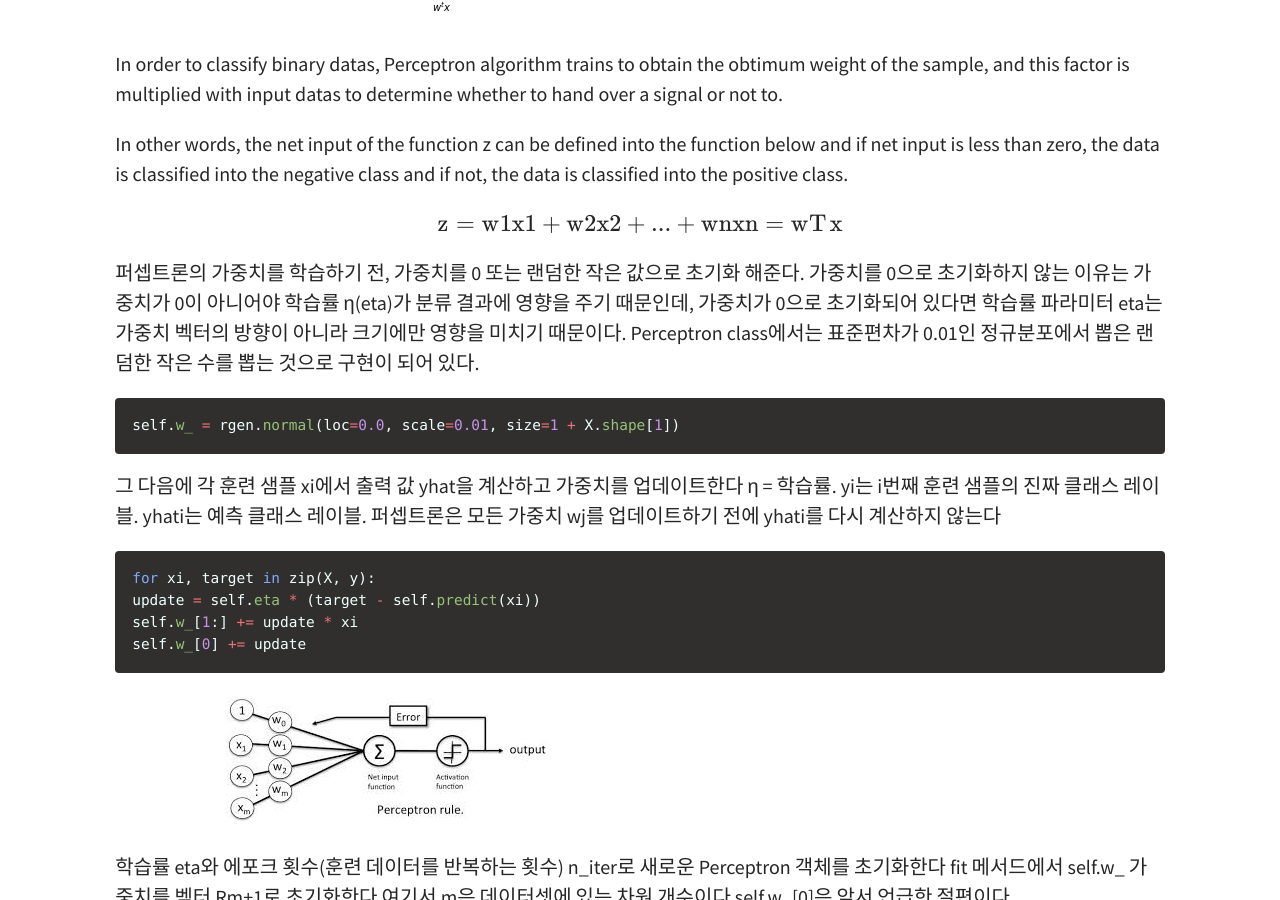
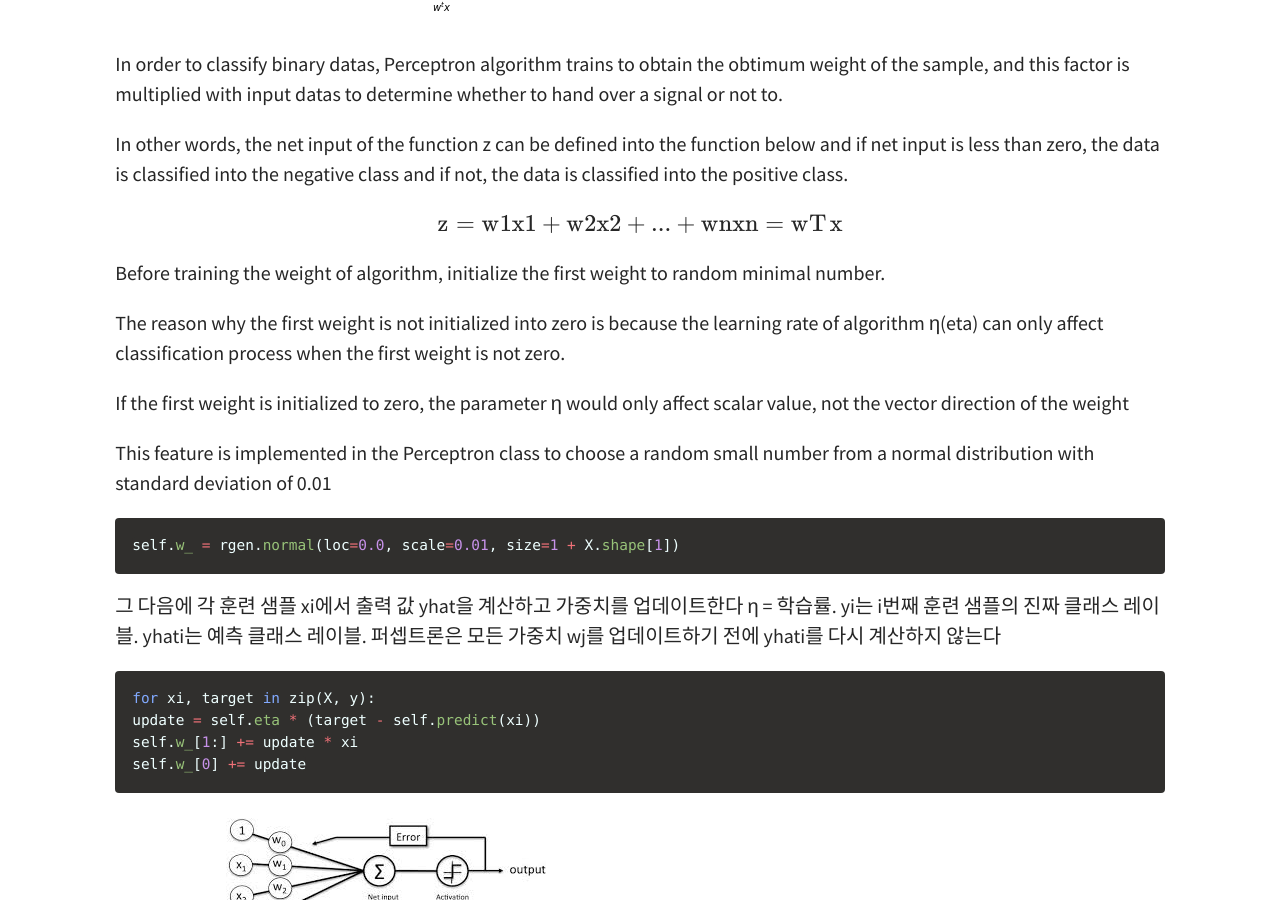
Before and after one commit to joyhyun99/joyhyun99.github.io, a Jekyll site: the page built from _posts/2020-09-05-perceptron.md, in a window 1280 px wide and 900 px high, scrolled down 1283 px. Built offline with Jekyll 4.4.1, drawn with Linux system fonts in a browser that asks for light colours; comment, search, counter and statistics services are not loaded.

Commit message:
Update 2020-09-05-perceptron.md

```diff
--- a/_posts/2020-09-05-perceptron.md
+++ b/_posts/2020-09-05-perceptron.md
@@ -27,10 +27,10 @@ excerpt_separator: <!--more-->
 
 $$ z = w1x1 + w2x2 +...+ wnxn = wTx $$
 
-퍼셉트론의 가중치를 학습하기 전, 가중치를 0 또는 랜덤한 작은 값으로 초기화 해준다.
-가중치를 0으로 초기화하지 않는 이유는 가중치가 0이 아니어야 학습률 η(eta)가 분류 결과에 영향을 주기 때문인데,
-가중치가 0으로 초기화되어 있다면 학습률 파라미터 eta는 가중치 벡터의 방향이 아니라 크기에만 영향을 미치기 때문이다.
-Perceptron class에서는 표준편차가 0.01인 정규분포에서 뽑은 랜덤한 작은 수를 뽑는 것으로 구현이 되어 있다.
+<p> Before training the weight of algorithm, initialize the first weight to random minimal number. </p>
+<p> The reason why the first weight is not initialized into zero is because the learning rate of algorithm η(eta) can only affect classification process when the first weight is not zero. </p>
+<p> If the first weight is initialized to zero, the parameter η would only affect scalar value, not the vector direction of the weight </p>
+<p> This feature is implemented in the Perceptron class to choose a random small number from a normal distribution with standard deviation of 0.01 </p>
 
 {% highlight ruby %}
 {% raw %}
```
